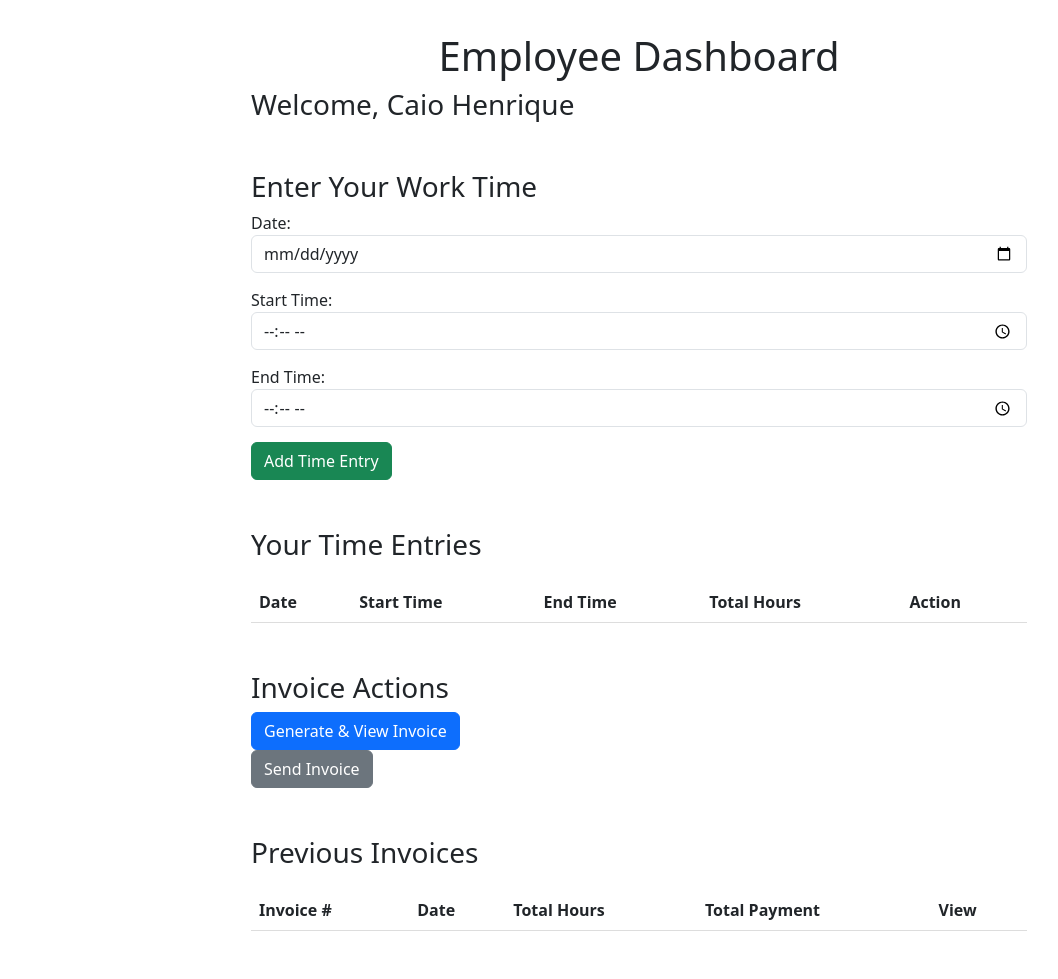
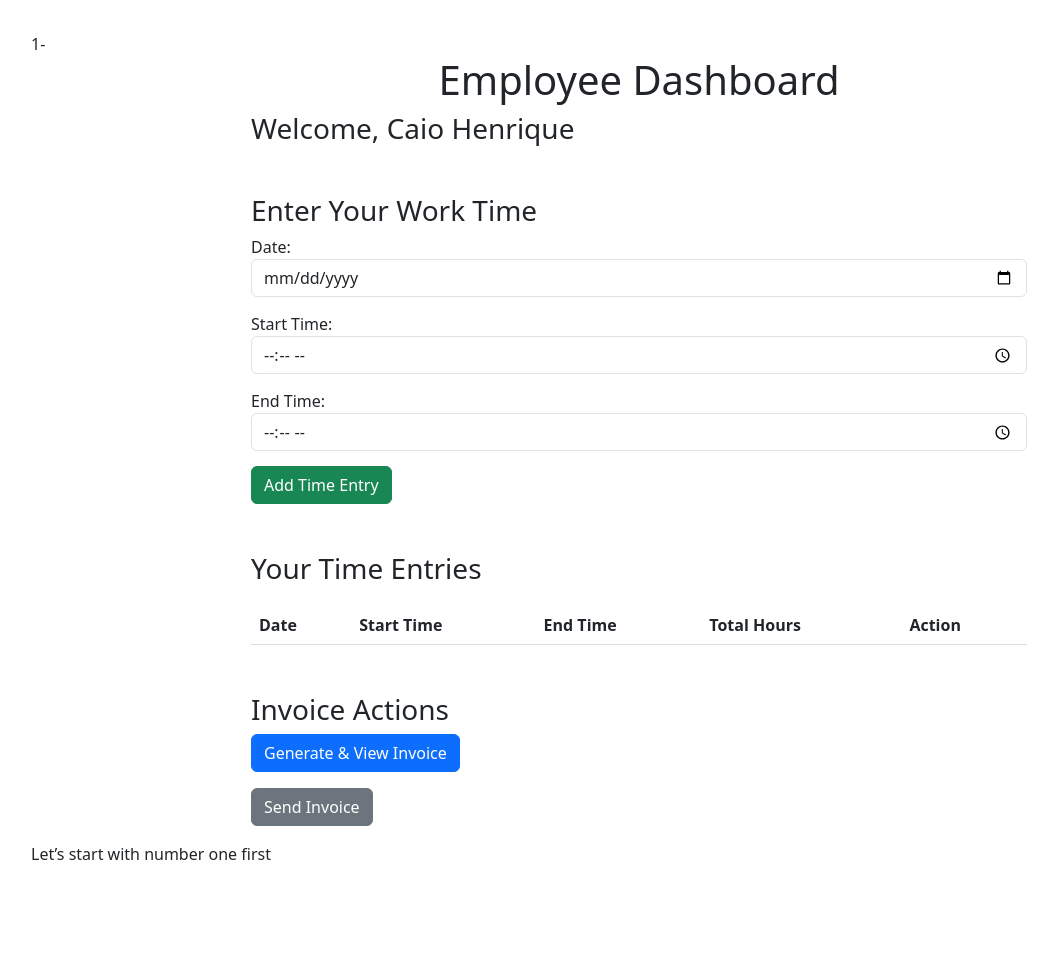
Before and after one commit to ITscabral/GOAT-APP1, a Flask app: a page that uses templates/employee_dashboard.html in a window 1280 px wide. Shown: the whole page, without its empty margins (1-1059 px from the left). After the commit the page ends 860 px from the top, so only its background shows below. Run offline with Flask 3, Linux system fonts and the light colour scheme; data that the repository does not hold is empty; some libraries are stand-ins or nearby versions.

Commit message:
Update employee_dashboard.html

```diff
--- a/templates/employee_dashboard.html
+++ b/templates/employee_dashboard.html
@@ -1,4 +1,4 @@
-<!DOCTYPE html>
+1- <!DOCTYPE html>
 <html lang="en">
 <head>
     <meta charset="UTF-8">
@@ -99,35 +99,9 @@
         <!-- Send Invoice Form -->
         <form id="sendInvoiceForm" action="{{ url_for('send_invoice_to_db') }}" method="POST">
             <input type="hidden" name="username" value="{{ username }}">
+            <input type="hidden" name="invoice_number" id="invoiceNumber">
             <button type="submit" id="sendInvoiceButton" class="btn btn-secondary">Send Invoice</button>
-        </form>
-    </div>
-
-    <!-- Previous Invoices Section -->
-    <div id="previousInvoicesSection" class="mt-5">
-        <h3>Previous Invoices</h3>
-        <table class="table table-striped">
-            <thead>
-                <tr>
-                    <th>Invoice #</th>
-                    <th>Date</th>
-                    <th>Total Hours</th>
-                    <th>Total Payment</th>
-                    <th>View</th>
-                </tr>
-            </thead>
-            <tbody>
-                {% for invoice in invoices %}
-                <tr>
-                    <td>{{ invoice.invoice_number }}</td>
-                    <td>{{ invoice.date }}</td>
-                    <td>{{ invoice.total_hours }}</td>
-                    <td>{{ invoice.total_payment }}</td>
-                    <td><a href="{{ url_for('open_invoice', filename=invoice.filename) }}" class="btn btn-primary" target="_blank">View</a></td>
-                </tr>
-                {% endfor %}
-            </tbody>
-        </table>
+</form>
     </div>
 </div>
 
@@ -180,3 +154,4 @@
 <script src="https://cdnjs.cloudflare.com/ajax/libs/bootstrap/5.3.0/js/bootstrap.bundle.min.js"></script>
 </body>
 </html>
+ Let’s start with number one first
```
